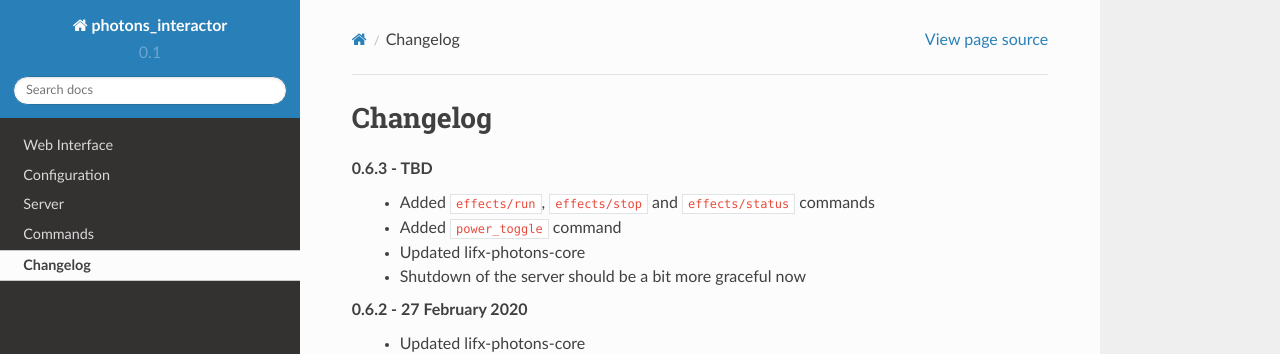
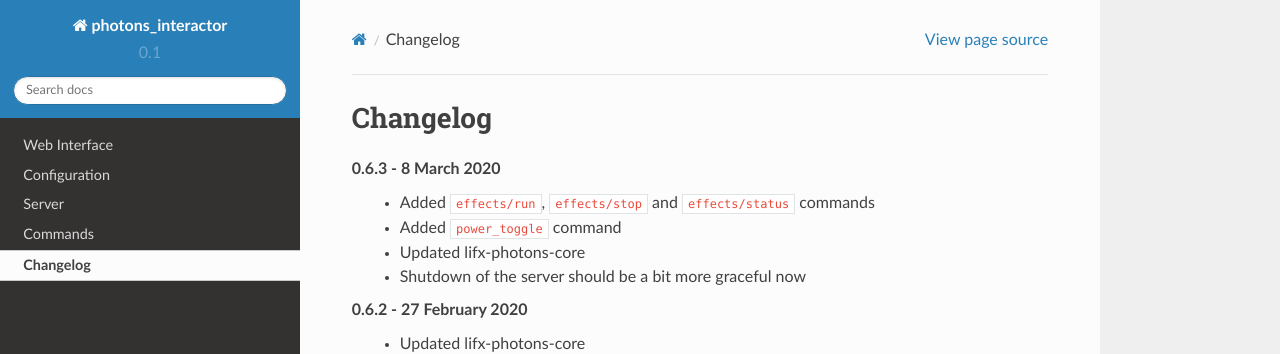
Before and after one commit to delfick/photons-interactor, a Sphinx documentation site: the page built from docs/usage/changelog.rst, in a window 1280 px wide. Shown: the top 354 px of the page. Built offline with Sphinx 7.4.7 and the Read the Docs theme 2.0.0, drawn with Linux system fonts in a browser that asks for light colours.

```diff
--- a/docs/usage/changelog.rst
+++ b/docs/usage/changelog.rst
@@ -3,7 +3,7 @@
 Changelog
 =========
 
-0.6.3 - TBD
+0.6.3 - 8 March 2020
   * Added ``effects/run``, ``effects/stop`` and ``effects/status`` commands
   * Added ``power_toggle`` command
   * Updated lifx-photons-core
--- a/photons_interactor/__init__.py
+++ b/photons_interactor/__init__.py
@@ -1,4 +1,4 @@
-VERSION = "0.6.2"
+VERSION = "0.6.3"
 
 
 def run_pytest():
```
